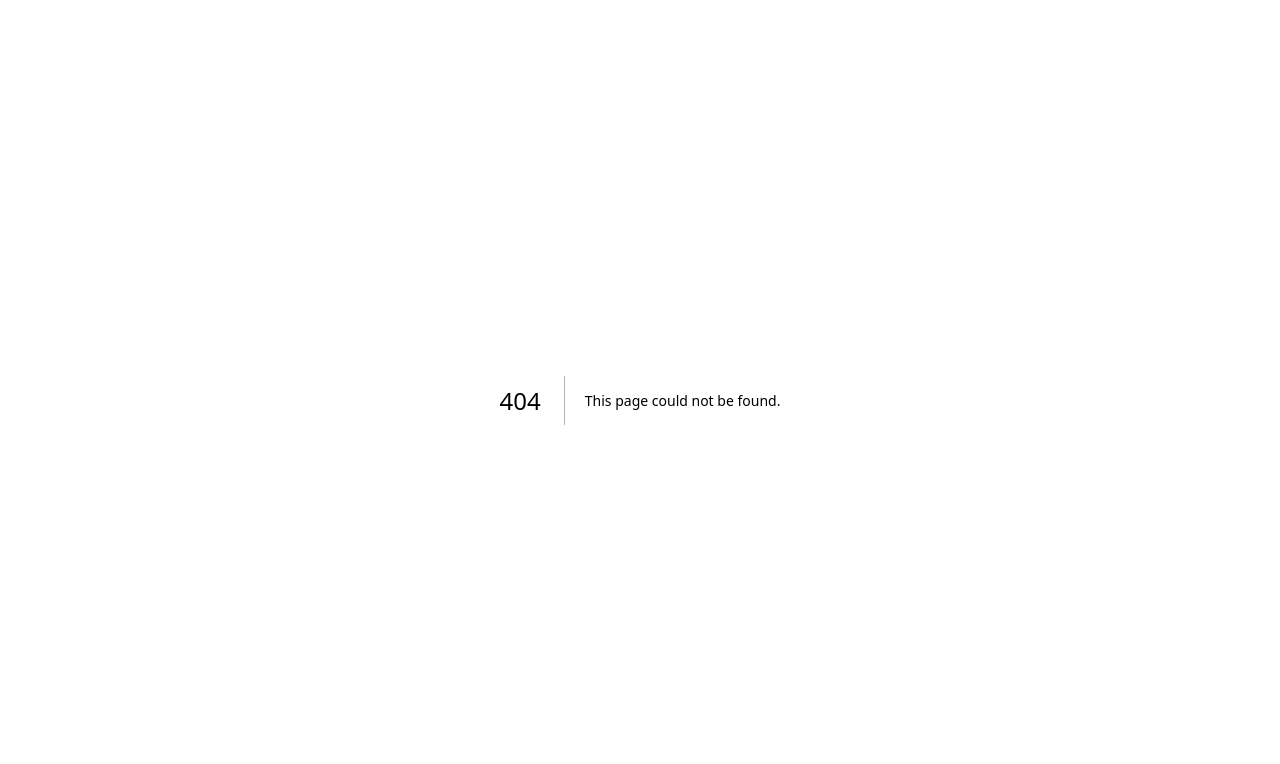
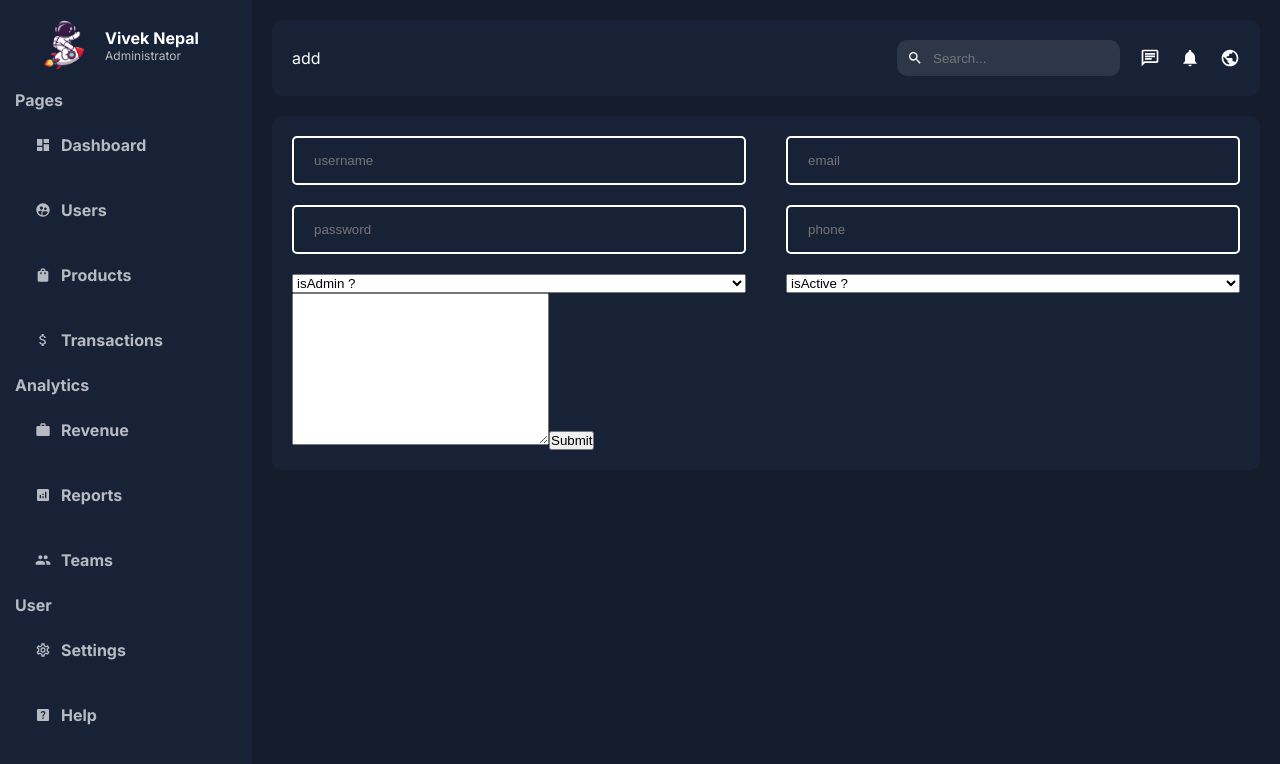
Before and after one commit to v1v3k-nepal/admin-dashboard, a Next.js app: page /dashboard/users/add in a window 1280 px wide. Before the commit this address had no page. Shown: the top 764 px of the page. Built offline with nearby package versions, Linux system fonts and the light colour scheme.

Commit message:
code quality improved:replaced type imports with global namespace declaration

```diff
--- /dev/null
+++ b/src/app/dashboard/users/add/_addUser.scss
@@ -0,0 +1,32 @@
+.add-user-container {
+  margin-top: 20px;
+  margin-right: 20px;
+  padding: 20px;
+  border-radius: 10px;
+  background-color: var(--bgSoft);
+  .cols {
+    display: flex;
+    gap: 40px;
+
+    .col-left,
+    .col-right {
+      display: flex;
+      flex-direction: column;
+      gap: 20px;
+      width: 100%;
+      input {
+        background-color: transparent;
+        padding: 15px 20px;
+        color: var(--text);
+        border-radius: 5px;
+        border: white 2px solid;
+        outline: none;
+        // width: 80%;
+      }
+    }
+
+    .col-right {
+      margin-left: auto;
+    }
+  }
+}
--- /dev/null
+++ b/src/app/dashboard/users/add/page.tsx
@@ -0,0 +1,33 @@
+import React from "react";
+import "./_addUser.scss";
+
+const AddUser = () => {
+  return (
+    <div className="add-user-container">
+      <div className="cols">
+        <div className="col-left">
+          <input type="text" placeholder="username" />
+          <input type="password" placeholder="password" />
+          <select name="isAdmin" id="isAdmin">
+            <option value="false">isAdmin ?</option>
+            <option value="true">Yes</option>
+            <option value="false">No</option>
+          </select>
+        </div>
+        <div className="col-right">
+          <input type="email" placeholder="email" />
+          <input type="phone" name="phone" id="phone" placeholder="phone" />
+          <select name="isActive" id="isActive">
+            <option value="false">isActive ?</option>
+            <option value="true">Yes</option>
+            <option value="false">No</option>
+          </select>
+        </div>
+      </div>
+      <textarea name="textarea" id="textarea" cols="30" rows="10"></textarea>
+      <button>Submit</button>
+    </div>
+  );
+};
+
+export default AddUser;
--- a/src/components/dashboard_ui/sidebar/_sidebar.scss
+++ b/src/components/dashboard_ui/sidebar/_sidebar.scss
@@ -13,11 +13,13 @@
         .userImg{
             border-radius: 50%;
             object-fit: cover;
+            cursor: pointer;
         }
         .userDetails{
             display: flex;
             flex-direction: column;
             text-align: left;
+            cursor: pointer;
 
             .userName{
                 font-weight: bold;
--- a/src/components/dashboard_ui/sidebar/sidebar.tsx
+++ b/src/components/dashboard_ui/sidebar/sidebar.tsx
@@ -1,6 +1,5 @@
 import React from "react";
 import MenuLink from "./menuLink/menuLink";
-import { TmenuItems } from "@/types/types";
 import {
   MdDashboard,
   MdSupervisedUserCircle,
@@ -18,7 +17,7 @@ import Image from "next/image";
 
 type Props = {};
 
-const menuItems:TmenuItems = [
+const menuItems:Com.TmenuItems = [
   {
     title: "Pages",
     list: [
@@ -81,11 +80,11 @@ const menuItems:TmenuItems = [
   },
 ];
 
-const Sidebar = (props: Props) => {
+const Sidebar = () => {
   return (
     <div className="sidebar-container">
       <div className="user">
-        <Image src="/noavatar.png" alt="user image" height={50} width={50} className="userImg"/>
+        <Image src="/astronaut.png" alt="user image" height={50} width={50} className="userImg"/>
         <div className="userDetails">
           <span className="userName">Vivek Nepal</span>
           <span className="userRole">Administrator</span>
```
